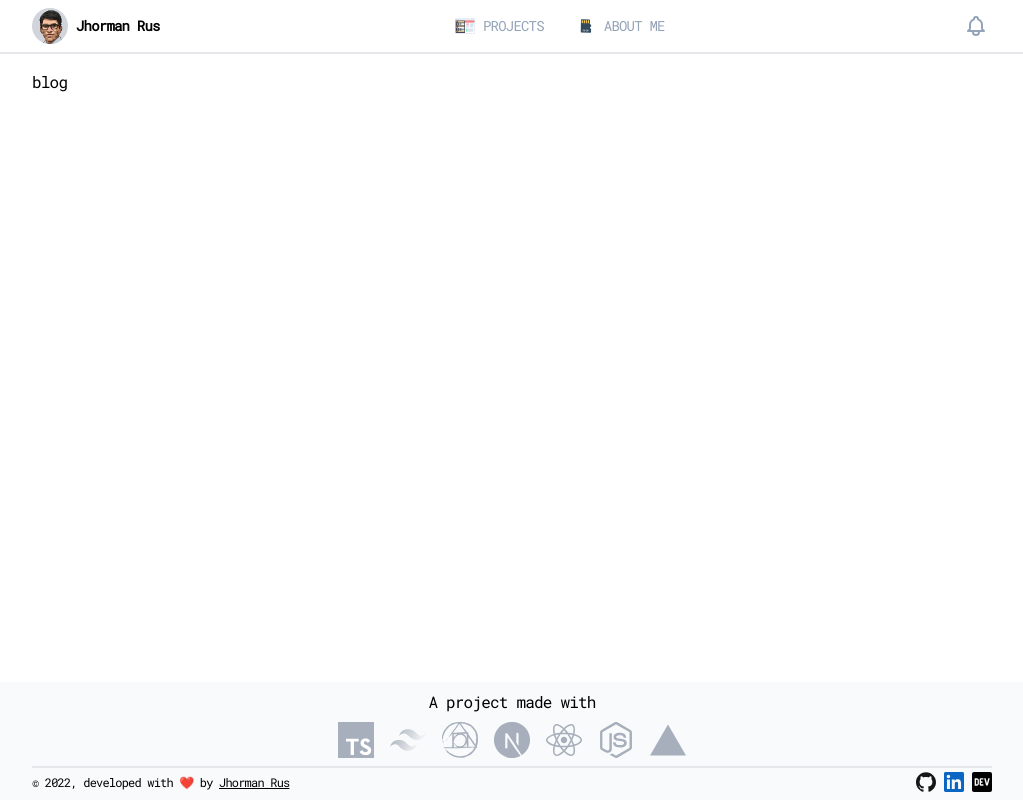
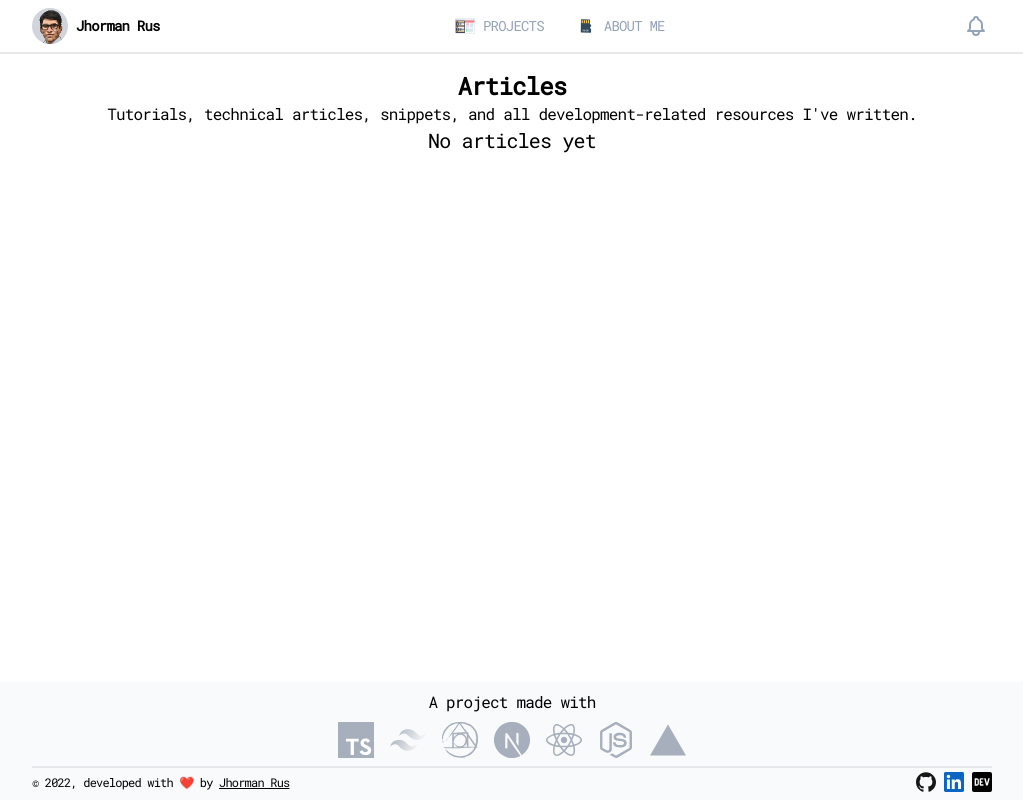
Before and after one commit to qhariN/my-portfolio, a Next.js app: page /blog in a window 1280 px wide. Shown: the whole page, without its empty margins (128-1151 px from the left). Built offline with nearby package versions, Linux system fonts and the light colour scheme.

Commit message:
Empty articles page

```diff
--- a/src/pages/blog/index.tsx
+++ b/src/pages/blog/index.tsx
@@ -2,9 +2,13 @@ import { NextPage } from "next"
 
 const Blog: NextPage = () => {
   return (
-    <>
-      blog
-    </>
+    <div className='flex flex-col flex-grow'>
+      <div className='text-center'>
+        <h1 className='text-2xl font-bold'>Articles</h1>
+        <p>Tutorials, technical articles, snippets, and all development-related resources I&#39;ve written.</p>
+      </div>
+      <p className="text-center my-auto text-xl">No articles yet</p>
+    </div>
   )
 }
 
```
